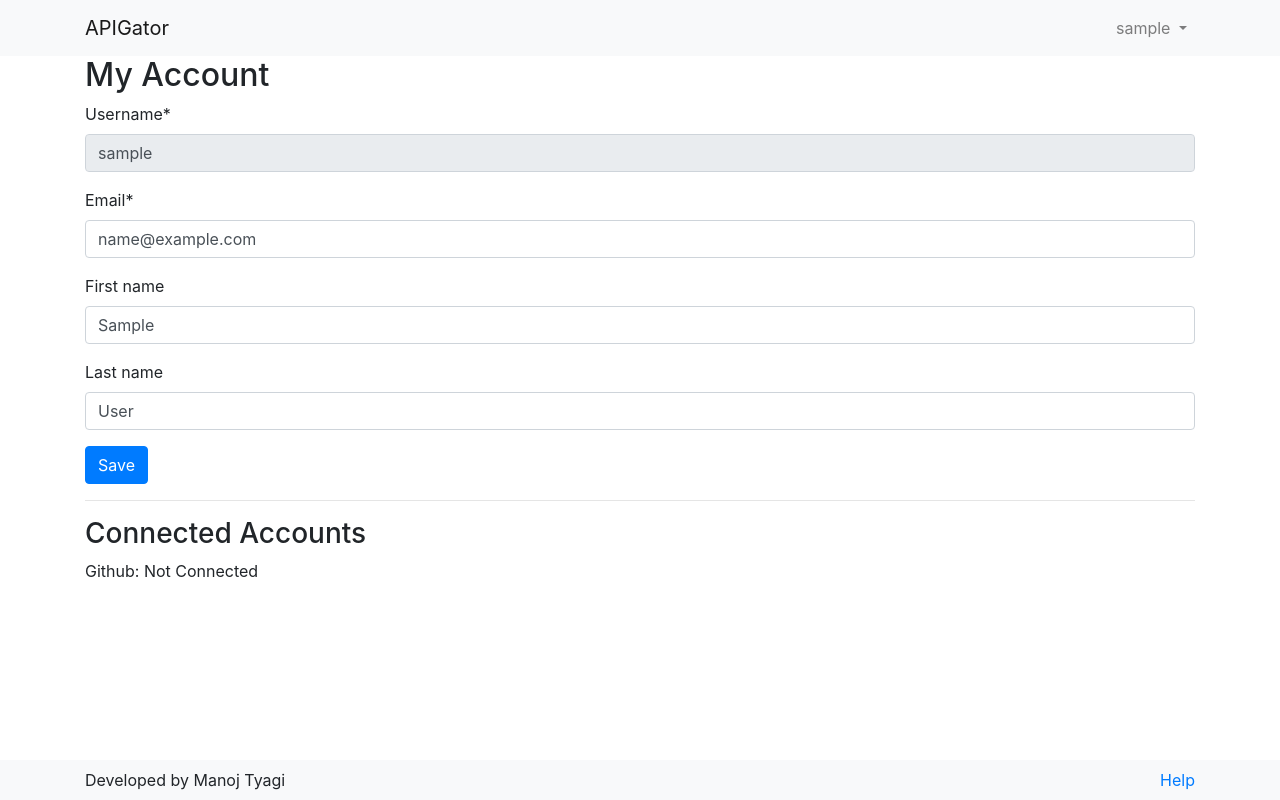
After one commit to thewolfcommander/apigator, a Django app: page /accounts/my_account/ in a window 1280 px wide. The commit adds this page. Run offline with Django 4.2, Linux system fonts and the light colour scheme; the visitor is signed in with stand-in values (Sample User, id 1); some libraries are stand-ins or nearby versions.

Commit message:
my account page added

```diff
--- a/accounts/forms.py
+++ b/accounts/forms.py
@@ -23,3 +23,12 @@
     class Meta:
         model = User
         fields = ['username', 'email', 'password1', 'password2']
+
+
+class UserAccountUpdateForm(forms.ModelForm):
+    username = forms.CharField(max_length=30, disabled=True)
+    email = forms.EmailField(disabled=False)
+
+    class Meta:
+        model = User
+        fields = ['username', 'email', 'first_name', 'last_name']
--- a/accounts/urls.py
+++ b/accounts/urls.py
@@ -7,5 +7,6 @@
 urlpatterns = [
     path("logout/", views.LogoutView.as_view(), name="logout"),
     path("login/", views.UserLoginView.as_view(), name="login"),
+    path('my_account/', views.UserAccountUpdateView.as_view(), name='my_account'),
     path("register/", views.UserRegisterView.as_view(), name="register"),
 ]
--- a/accounts/views.py
+++ b/accounts/views.py
@@ -1,12 +1,15 @@
+from allauth.socialaccount.models import SocialAccount
 from django.contrib.auth import login, logout
+from django.contrib.auth.decorators import login_required
+from django.contrib.auth.mixins import LoginRequiredMixin
+from django.contrib.auth.models import User
 from django.shortcuts import redirect
 from django.urls import reverse_lazy
 from django.views import View
-from django.contrib.auth.mixins import LoginRequiredMixin
+from django.views.generic import FormView
+from django.views.generic.edit import UpdateView
 
-from django.views.generic import FormView
-
-from .forms import UserLoginForm, UserRegisterForm
+from .forms import UserAccountUpdateForm, UserLoginForm, UserRegisterForm
 from .mixins import UnauthenticatedUserMixin
 
 
@@ -35,3 +38,18 @@
         user = form.save()
         login(self.request, user)
         return super().form_valid(form)
+
+
+class UserAccountUpdateView(LoginRequiredMixin, UpdateView):
+    model = User
+    form_class = UserAccountUpdateForm
+    template_name = 'accounts/my_account.html'
+    success_url = reverse_lazy('accounts:my_account')
+
+    def get_object(self):
+        return self.request.user
+
+    def get_context_data(self, **kwargs):
+        context = super().get_context_data(**kwargs)
+        context['github_connected'] = SocialAccount.objects.filter(user=self.request.user, provider='github').exists()
+        return context
--- /dev/null
+++ b/templates/accounts/my_account.html
@@ -0,0 +1,20 @@
+{% extends 'base.html' %}
+{% load crispy_forms_tags %}
+
+{% block content %}
+<div class="container">
+    <h2>My Account</h2>
+    <form method="post">
+        {% csrf_token %}
+        {{ form|crispy }}
+        <button type="submit" class="btn btn-primary">Save</button>
+    </form>
+    <hr>
+    <h3>Connected Accounts</h3>
+    {% if github_connected %}
+        <p>Github: Connected</p>
+    {% else %}
+        <p>Github: Not Connected</p>
+    {% endif %}
+</div>
+{% endblock %}
--- a/templates/components/navigation/TopNavigationAuthenticated.html
+++ b/templates/components/navigation/TopNavigationAuthenticated.html
@@ -1,7 +1,7 @@
 {% block top_navigation %}
 <nav class="navbar navbar-expand-lg navbar-light bg-light">
   <div class="container">
-    <a class="navbar-brand" href="#">APIGator</a>
+    <a class="navbar-brand" href="{% url 'core:home' %}">APIGator</a>
     <button
       class="navbar-toggler"
       type="button"
@@ -13,14 +13,20 @@
     >
       <span class="navbar-toggler-icon"></span>
     </button>
-    <div
-      class="collapse navbar-collapse justify-content-end"
-      id="navbarNavAltMarkup"
-    >
-      <div class="navbar-nav">
-        <a class="nav-item nav-link" href="{% url 'accounts:logout' %}">{{ request.user.username }}</a>
-      </div>
+    <div class="collapse navbar-collapse justify-content-end" id="navbarNavAltMarkup">
+        <ul class="navbar-nav">
+            <li class="nav-item dropdown">
+                <a class="nav-link dropdown-toggle" href="#" id="navbarDropdownMenuLink" data-toggle="dropdown" aria-haspopup="true" aria-expanded="false">
+                    {{ request.user.username }}
+                </a>
+                <div class="dropdown-menu" aria-labelledby="navbarDropdownMenuLink">
+                    <a class="dropdown-item" href="{% url 'accounts:my_account' %}"><i class="fas fa-user"></i> My account</a>
+                    <a class="dropdown-item" href="{% url 'accounts:logout' %}"><i class="fas fa-sign-out-alt"></i> Logout</a>
+                </div>
+            </li>
+        </ul>
     </div>
+
   </div>
 </nav>
 {% endblock top_navigation %}
```
